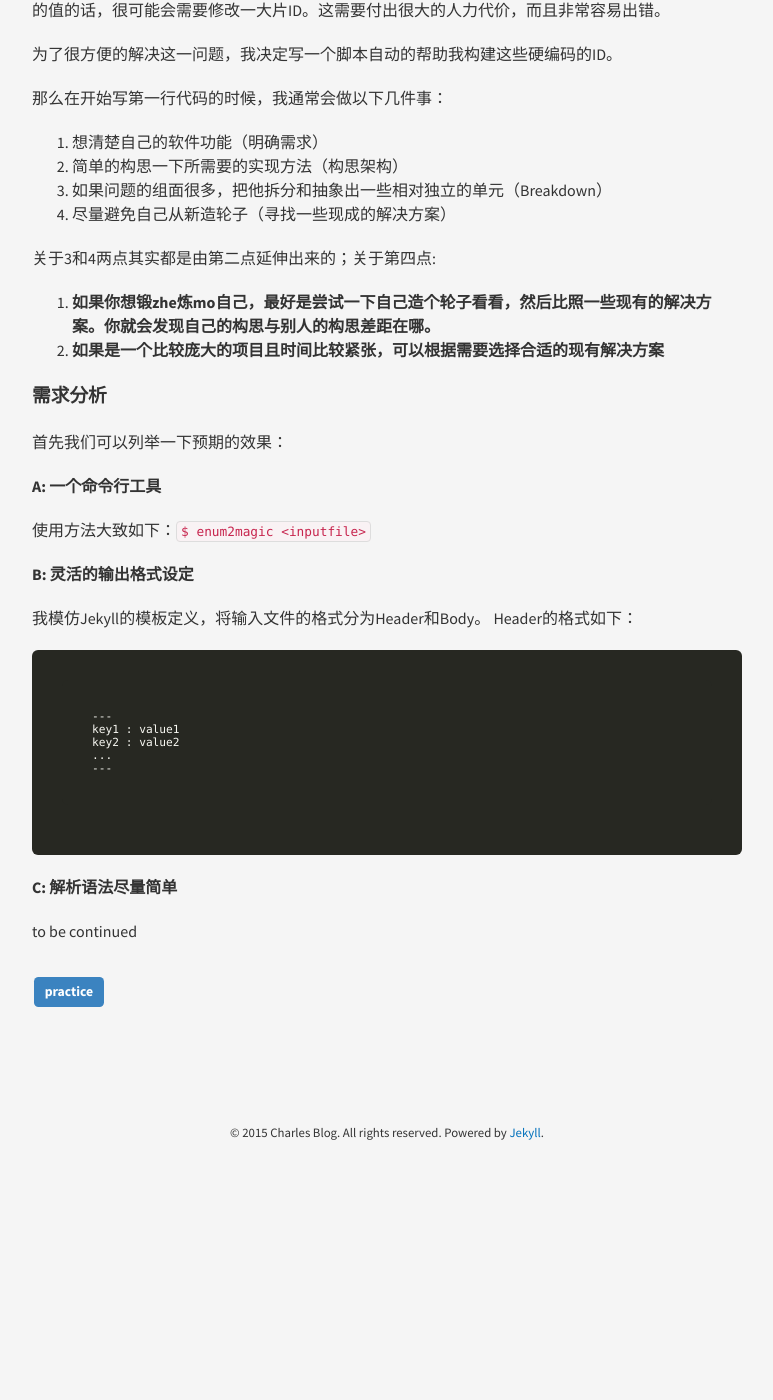
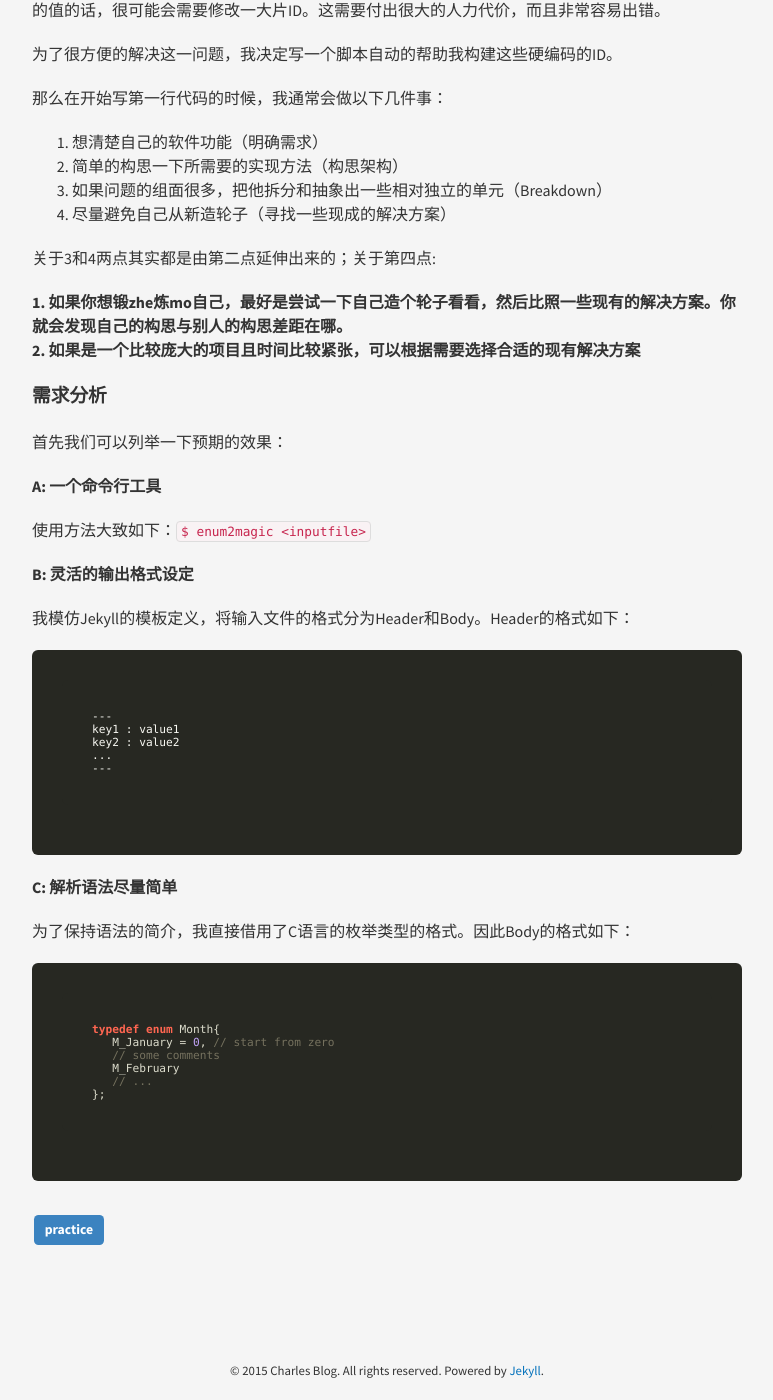
Before and after one commit to JavaCS3/blog, a Jekyll site: the page built from _posts/2015-02-08-enum2magic.md, in a window 1280 px wide and 1400 px high, scrolled down 828 px. Shown: the whole window, without its empty margins (253-1026 px from the left). Built offline with Jekyll 4.4.1, drawn with Linux system fonts in a browser that asks for light colours; nearby versions of some CDN libraries; Markdown is read by kramdown in place of the engine named in the settings; comment, search, counter and statistics services are not loaded; before the commit the page ends 1990 px from its top, so only the background shows below that.

````diff
--- a/_posts/2015-02-08-enum2magic.md
+++ b/_posts/2015-02-08-enum2magic.md
@@ -32,8 +32,8 @@
 
 关于3和4两点其实都是由第二点延伸出来的；关于第四点:
 
-1. **如果你想锻zhe炼mo自己，最好是尝试一下自己造个轮子看看，然后比照一些现有的解决方案。你就会发现自己的构思与别人的构思差距在哪。**
-2. **如果是一个比较庞大的项目且时间比较紧张，可以根据需要选择合适的现有解决方案**
+**1. 如果你想锻zhe炼mo自己，最好是尝试一下自己造个轮子看看，然后比照一些现有的解决方案。你就会发现自己的构思与别人的构思差距在哪。**
+**2. 如果是一个比较庞大的项目且时间比较紧张，可以根据需要选择合适的现有解决方案**
 
 ### 需求分析
 首先我们可以列举一下预期的效果：
@@ -42,8 +42,7 @@
 使用方法大致如下：`$ enum2magic <inputfile>`
 
 #### B: 灵活的输出格式设定
-我模仿Jekyll的模板定义，将输入文件的格式分为Header和Body。
-Header的格式如下：
+我模仿Jekyll的模板定义，将输入文件的格式分为Header和Body。Header的格式如下：
 
 ```text
 ---
@@ -54,4 +53,13 @@
 ```
 
 #### C: 解析语法尽量简单
-to be continued
+为了保持语法的简介，我直接借用了C语言的枚举类型的格式。因此Body的格式如下：
+
+```c
+typedef enum Month{
+   M_January = 0, // start from zero
+   // some comments
+   M_February
+   // ...
+};
+```
````
